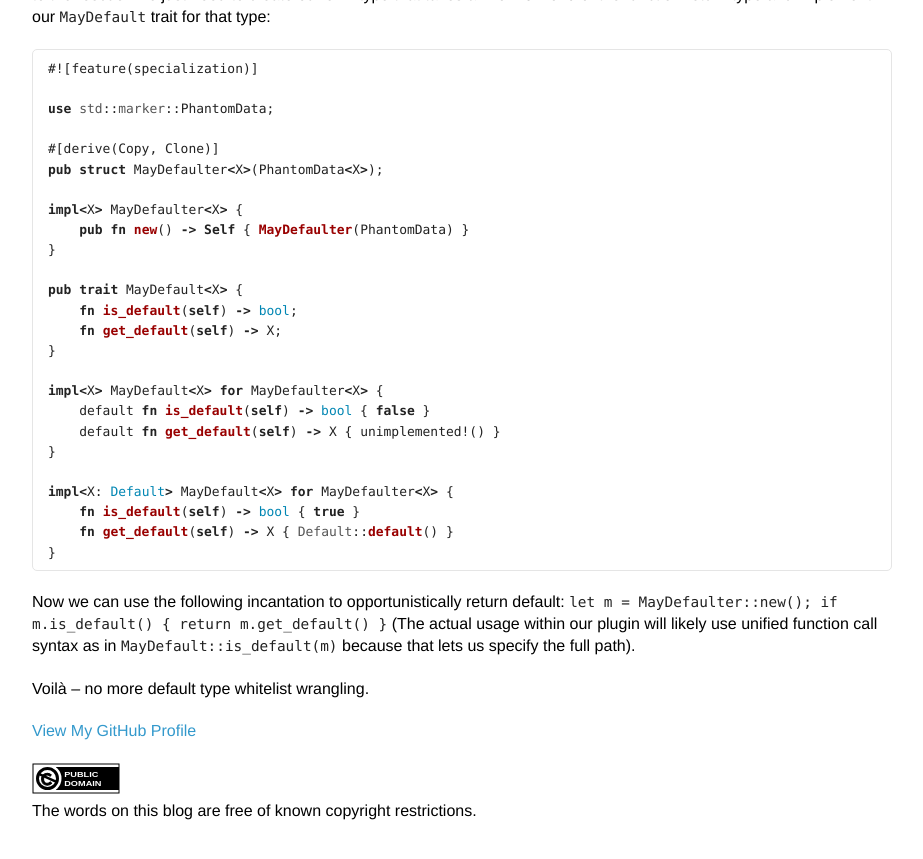
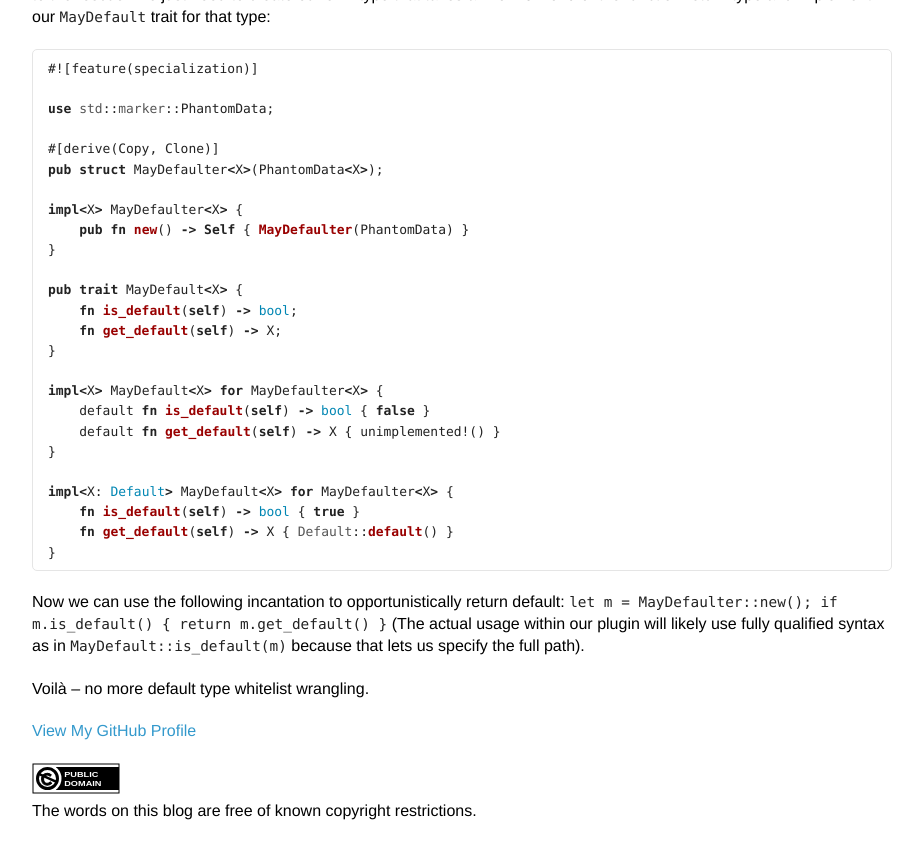
Before and after one commit to llogiq/llogiq.github.io, a Jekyll site: the page built from _posts/2018-05-01-moreop.md, in a window 1280 px wide and 900 px high, scrolled down 1601 px. Shown: the top 859 px of the window, without its empty margins (178-1101 px from the left). Built offline with Jekyll 4.4.1, drawn with Linux system fonts in a browser that asks for light colours.

Commit message:
fix wording thanks to /u/Darsstar

```diff
--- a/_posts/2018-05-01-moreop.md
+++ b/_posts/2018-05-01-moreop.md
@@ -113,9 +113,8 @@ impl<X: Default> MayDefault<X> for MayDefaulter<X> {
 
 Now we can use the following incantation to opportunistically return default:
 `let m = MayDefaulter::new(); if m.is_default() { return m.get_default() }`
-(The actual usage within our plugin will likely use unified function call
-syntax as in `MayDefault::is_default(m)` because that lets us specify the full
-path).
+(The actual usage within our plugin will likely use fully qualified syntax as
+in `MayDefault::is_default(m)` because that lets us specify the full path).
 
 Voilà – no more default type whitelist wrangling.
 
```
